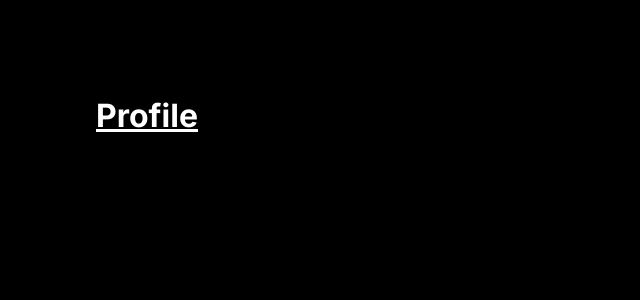
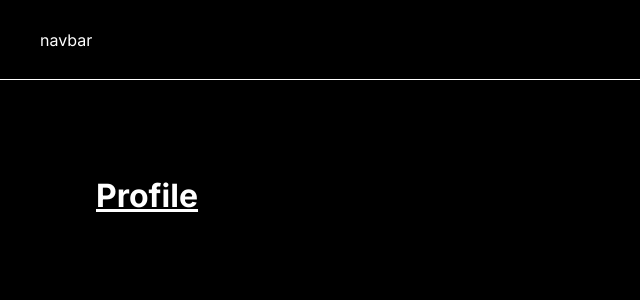
Before and after one commit to AndreiReznikov/blog-next, a Next.js app: page /profile in a window 1280 px wide. Shown: the top 300 px of the page, without its empty margins (0-640 px from the left). Built offline with nearby package versions, Linux system fonts and the light colour scheme.

Commit message:
added header

```diff
--- a/src/app/layout.js
+++ b/src/app/layout.js
@@ -1,5 +1,6 @@
 import { Inter } from 'next/font/google'
 import './globals.css'
+import Header from '@/components/Header/Header'
 
 const inter = Inter({ subsets: ['latin'] })
 
@@ -11,7 +12,10 @@
 export default function RootLayout({ children }) {
   return (
     <html lang="en">
-      <body className={inter.className}>{children}</body>
+      <body className={inter.className}>
+        <Header />
+        {children}
+      </body>
     </html>
   )
 }
--- /dev/null
+++ b/src/components/Header/Header.js
@@ -0,0 +1,9 @@
+import styles from './header.module.css'
+
+export default function Header() {
+  return (
+    <header className={styles.header}>
+      navbar
+    </header>
+  )
+}
--- /dev/null
+++ b/src/components/Header/header.module.css
@@ -0,0 +1,7 @@
+.header {
+  display: flex;
+  align-items: center;
+  min-height: 80px;
+  padding: 20px 40px;
+  border-bottom: 1px solid white;
+}
```
